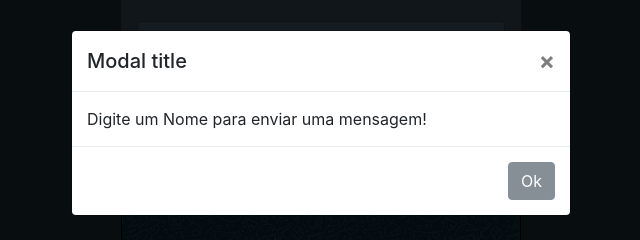
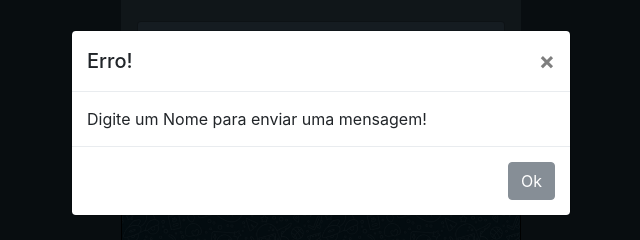
Before and after one commit to Gabs-Leo/ezops-test-gabs, a website: page index.html in a window 1280 px wide. Both pictures are taken after typing "Sample" into the empty fields and a click on the button "send". Shown: the top 240 px of the page, 319-959 px from the left. Drawn offline with nearby package versions, Linux system fonts and the light colour scheme; no server answers.

Commit message:
:sparkles: build!

```diff
--- a/index.html
+++ b/index.html
@@ -44,7 +44,7 @@
         <div class="modal-dialog modal-dialog-centered" role="document">
           <div class="modal-content">
             <div class="modal-header">
-              <h5 class="modal-title" id="exampleModalLongTitle">Modal title</h5>
+              <h5 class="modal-title" id="exampleModalLongTitle">Erro!</h5>
               <button type="button" class="close" data-dismiss="modal" aria-label="Close">
                 <span aria-hidden="true">&times;</span>
               </button>
```
Also changed, not shown: 2 other files.
